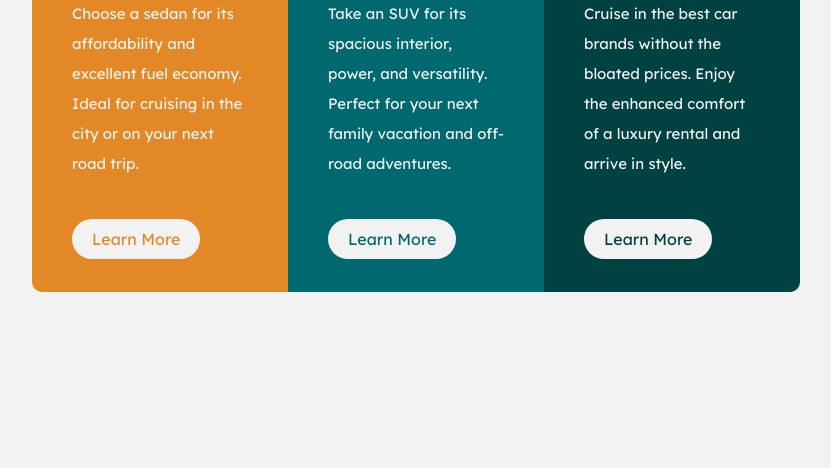
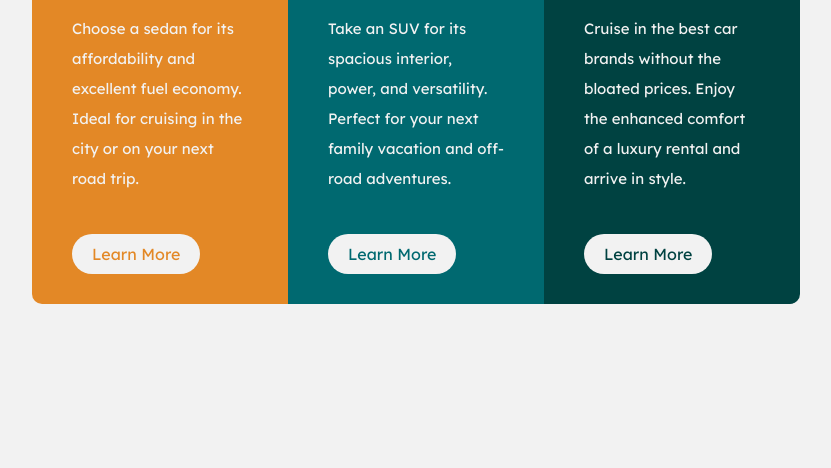
Before and after one commit to amberapolston/3columncars, a plain HTML site: page index.html in a window 1280 px wide. Shown: the part 348-816 px from the top of the page, without its empty margins (224-1055 px from the left). Drawn offline with Linux system fonts and the light colour scheme.

Commit message:
Changed Card Height

```diff
--- a/styles.css
+++ b/styles.css
@@ -56,7 +56,7 @@ p {
   display: grid;
   grid-template-columns: 1fr 1fr 1fr;
   position: absolute;
-  height: 60%;
+  height: 450px;
   left: 0;
   right: 0;
   top: 0;
```
